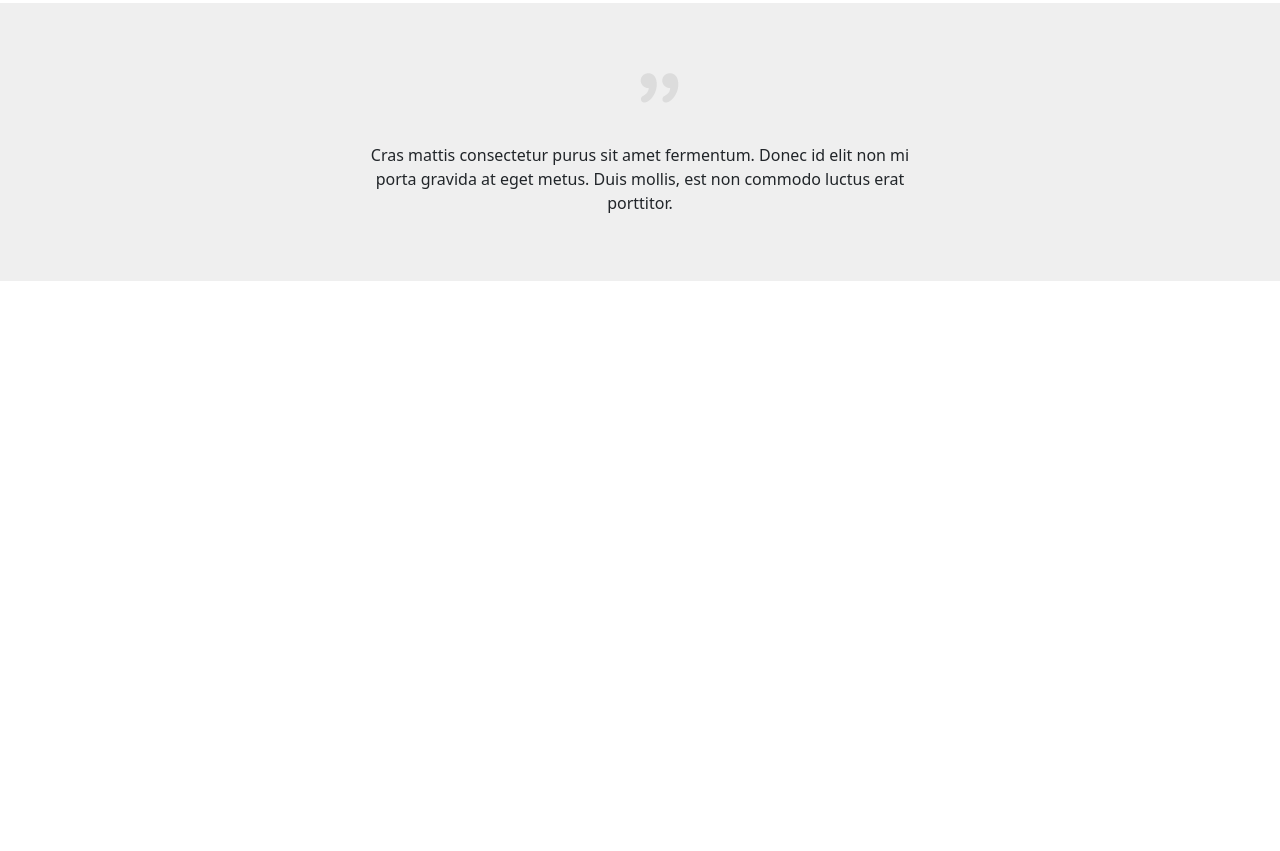
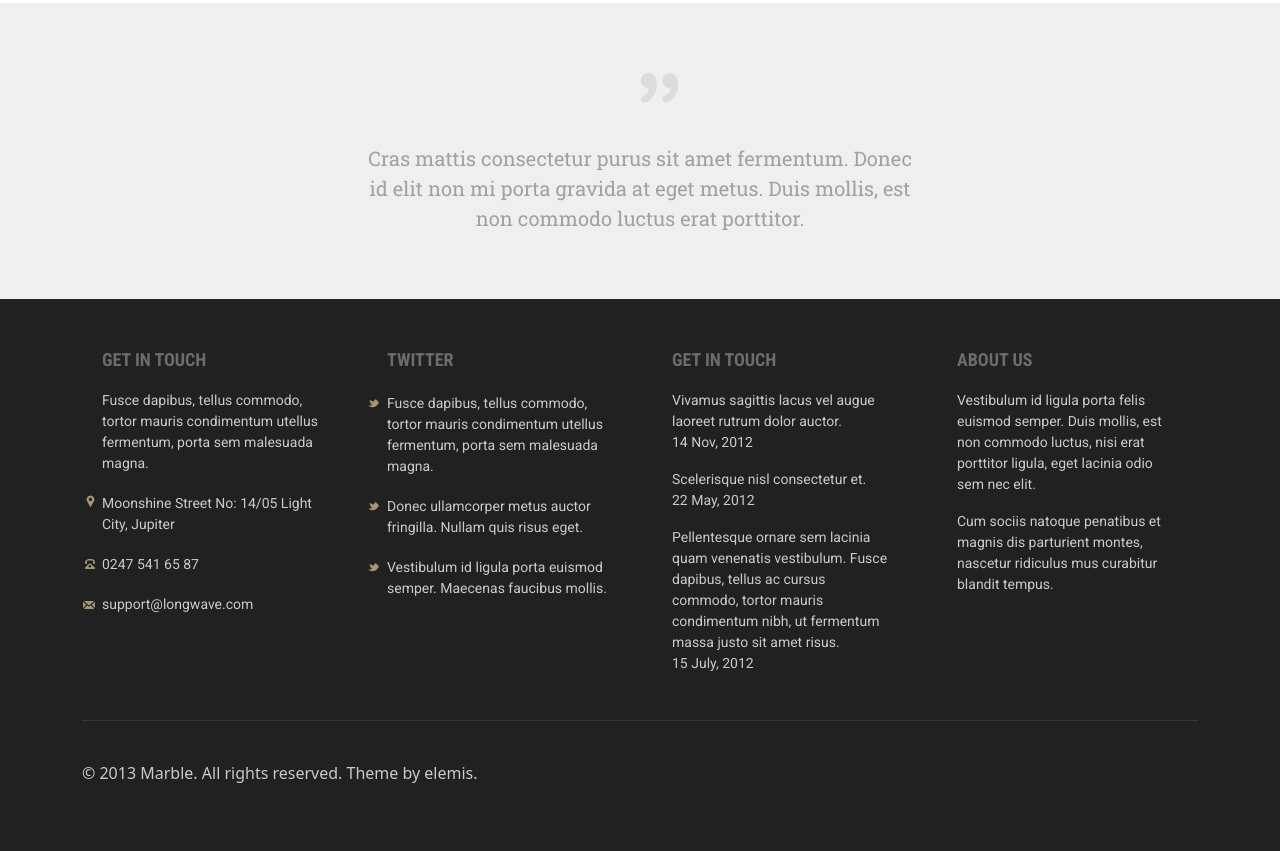
Before and after one commit to Rashed967/marble-psd, a plain HTML site: page index.html in a window 1280 px wide. Shown: the part 1572-2423 px from the top of the page. Before the commit the page ends 1853 px from the top, so only its background shows below. Drawn offline with Linux system fonts and the light colour scheme.

Commit message:
landign page done

```diff
--- a/css/style.css
+++ b/css/style.css
@@ -191,4 +191,97 @@ body{
 	top: 70px;
 
 }
+
+.quote_content p{
+	font-family: 'Roboto Slab', serif;
+	font-weight: 400;
+	font-size: 20px;
+	color: #a1a1a1;
+}
+
 /* quote css part end  */
+
+
+/* footer part css start  */
+	footer{
+		padding: 50px 0;
+		background-color: #212121;
+	}
+
+	.footer_contet{
+		padding: 0 20px;
+	}
+
+	.footer_contet h5{
+		font-family: 'Roboto Condensed', sans-serif;
+		font-weight: 700;
+		font-size: 18px;
+		color: #6c6c6c;
+		margin-bottom: 20px;
+		text-transform: uppercase;
+	}
+
+	.footer_contet p{
+		font-family: 'Roboto', sans-serif;
+		font-weight: 400;
+		font-size: 14px;
+		color: #cacaca;
+	}
+
+
+       .footer_contet ul li p{
+
+		font-family: 'Roboto', sans-serif;
+		font-weight: 400;
+		font-size: 14px;
+		color: #cacaca;
+	}
+
+
+	.footer_contet ul li a img{
+	    margin-right: 10px;
+
+	}
+
+	.footer_contet ul{
+		padding: 0;
+
+	}
+
+	.footer_contet1 ul{
+		list-style-position: outside;
+	}
+
+	.footer_contet1 ul li:nth-child(1){
+		padding-left: 0;
+	}
+
+	.footer_contet1 ul li:nth-child(2){
+
+		list-style-image:url(../images/location.png)
+
+	}
+
+	.footer_contet1 ul li:nth-child(3){
+		list-style-image:url(../images/tel.png)
+	}
+
+	.footer_contet1 ul li:nth-child(4){
+		list-style-image:url(../images/mail.png)
+	}
+
+
+	.footer_contet2 ul {
+		list-style-position: outside;
+		list-style-image: url(../images/tweet.png);
+	}
+
+	.footer_copyright{
+		margin-top: 30px;
+		padding-top: 40px;
+		border-top: 1px solid #363636;
+		color: #cacaca;
+	}
+
+
+/* footer part css end  */
--- a/index.html
+++ b/index.html
@@ -187,6 +187,85 @@
 	<!-- quote part html end  -->
 
 
+	<!-- footer part html start  -->
+		<footer>
+			<div class="container">
+				<div class="row">
+
+					<!-- first col  -->
+					<div class="col-md-3">
+						<div class="footer_contet footer_contet1">
+							<h5>Get In Touch</h5>
+
+							<ul>
+								<li><p>Fusce dapibus, tellus commodo, tortor mauris condimentum utellus fermentum, porta sem malesuada magna. </p></li>
+								<li><p>Moonshine Street No: 14/05 Light City, Jupiter</p></li>
+								<li><p>0247 541 65 87</p></li>
+								<li><p>support@longwave.com</p></li>
+							</ul>
+						</div>
+					</div>
+
+					<!-- second col  -->
+					<div class="col-md-3">
+						<div class="footer_contet footer_contet2">
+							<h5>Twitter</h5>
+
+
+							<ul>
+								<li><p> Fusce dapibus, tellus commodo, tortor mauris condimentum utellus fermentum, porta sem malesuada magna. </p>
+								</li>
+
+								<li><p> Donec ullamcorper metus auctor fringilla. Nullam quis risus eget.</p></li>
+
+								<li><p> Vestibulum id ligula porta  euismod semper. Maecenas faucibus mollis. </p> </li>
+
+							</ul>
+						</div>
+					</div>
+
+
+					<!-- third col  -->
+					<div class="col-md-3">
+						<div class="footer_contet">
+							<h5>Get In Touch</h5>
+							<ul>
+								<li><p>Vivamus sagittis lacus vel augue laoreet rutrum dolor auctor.<br> <span>14 Nov, 2012 </span></p></li>
+								<li><p>Scelerisque nisl consectetur et.<br> <span>22 May, 2012 </span></p></li>
+								<li><p>Pellentesque ornare sem lacinia quam venenatis vestibulum. Fusce dapibus, tellus ac cursus commodo, tortor mauris condimentum nibh, ut fermentum massa justo sit amet risus.<br> <span>15 July, 2012 </span></p></li>
+
+							</ul>
+						</div>
+					</div>
+
+					<!-- fourth col  -->
+					<div class="col-md-3">
+						<div class="footer_contet">
+							<h5>About Us</h5>
+
+							<ul>
+								<li><p>Vestibulum id ligula porta felis euismod semper. Duis mollis, est non commodo luctus, nisi erat porttitor ligula, eget lacinia odio sem nec elit.
+								</p></li>
+								<li><p>Cum sociis natoque penatibus et magnis dis parturient montes, nascetur ridiculus mus curabitur blandit tempus.</p></li>
+							</ul>
+						</div>
+					</div>
+
+				</div>
+
+
+				<div class="row">
+					<div class="col-md-12">
+						<div class="footer_copyright">
+							<p>© 2013 Marble. All rights reserved. Theme by elemis.</p>
+						</div>
+					</div>
+				</div>
+			</div>
+		</footer>
+	<!-- footer part html end  -->
+
+
 
 
 
```
Also changed, not shown: images/location.png (added), images/mail.png (added), images/tel.png (added), images/tweet.png (added).
